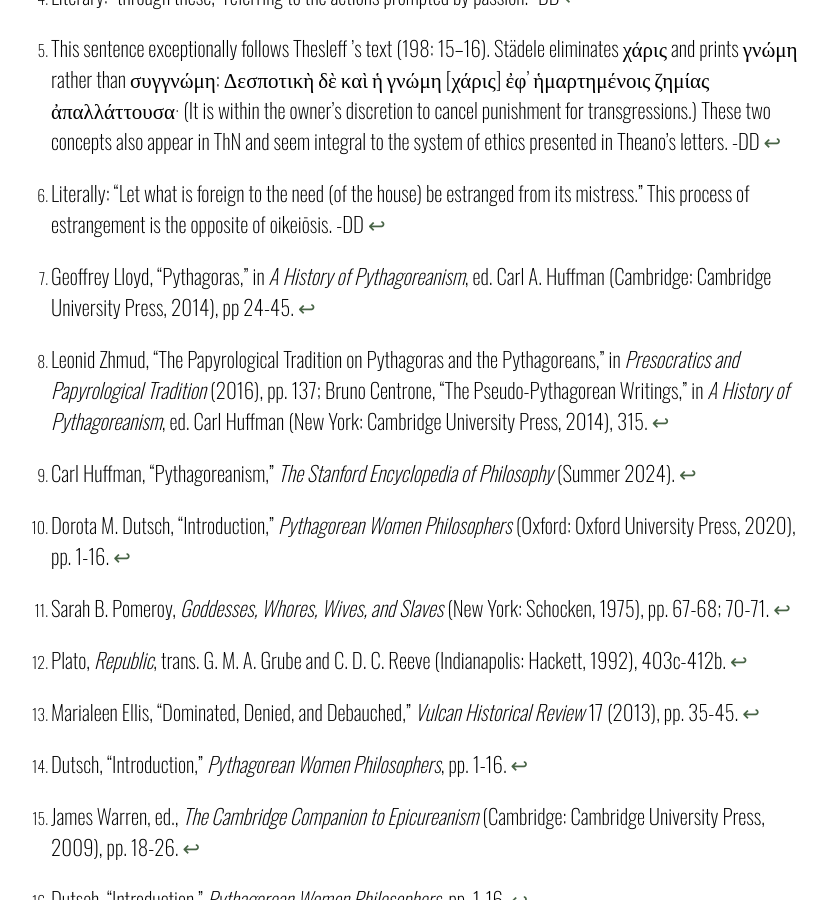
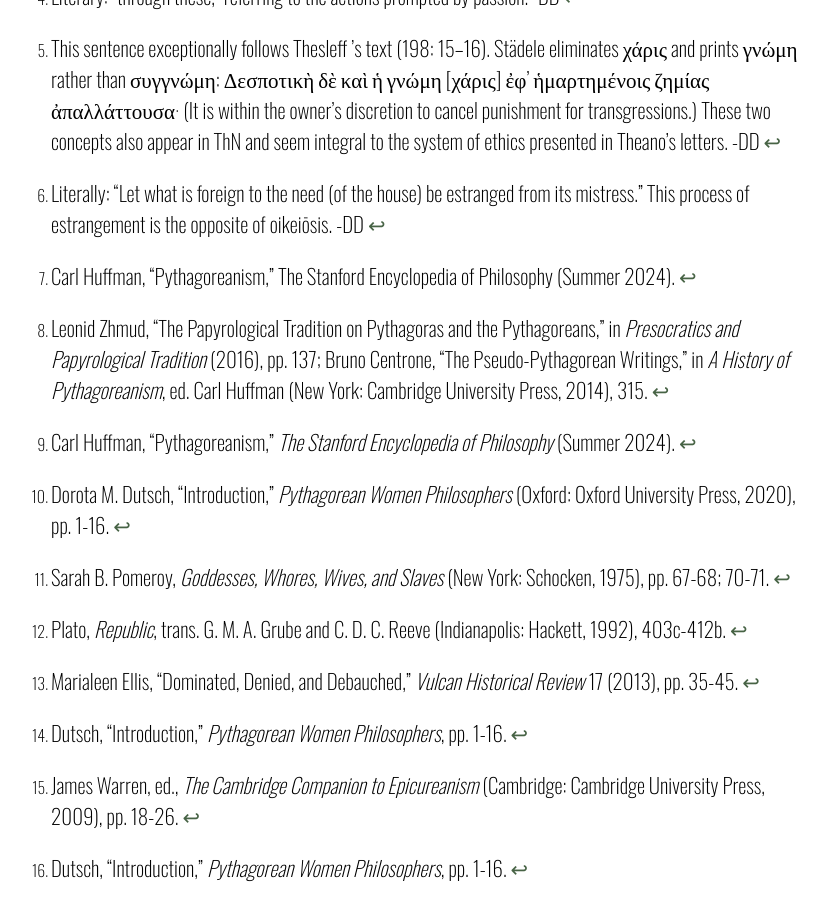
Before and after one commit to smaya-a/pythagorean, a Jekyll site: the page built from index.markdown, in a window 1280 px wide and 900 px high, scrolled down 13303 px. Shown: the whole window, without its empty margins (229-1057 px from the left). Built offline with Jekyll 4.4.1, drawn with Linux system fonts in a browser that asks for light colours.

Commit message:
Update index.markdown
edit footnotes

```diff
--- a/index.markdown
+++ b/index.markdown
@@ -174,7 +174,7 @@ Our deepest gratitude to Professor Dorota Dutsch and Professor Annie Lamar for p
 
 # References
 
-[^1]: Geoffrey Lloyd, “Pythagoras,” in *A History of Pythagoreanism*, ed. Carl A. Huffman (Cambridge: Cambridge University Press, 2014), pp 24-45.
+[^1]: Carl Huffman, “Pythagoreanism,” The Stanford Encyclopedia of Philosophy (Summer 2024).
 [^2]: Leonid Zhmud, “The Papyrological Tradition on Pythagoras and the Pythagoreans,” in *Presocratics and Papyrological Tradition* (2016), pp. 137; Bruno Centrone, “The Pseudo-Pythagorean Writings,” in *A History of Pythagoreanism*, ed. Carl Huffman (New York: Cambridge University Press, 2014), 315.
 [^3]: Carl Huffman, “Pythagoreanism,” _The Stanford Encyclopedia of Philosophy_ (Summer 2024).
 [^4]: Dorota M. Dutsch, "Introduction," _Pythagorean Women Philosophers_ (Oxford: Oxford University Press, 2020), pp. 1-16.
```
